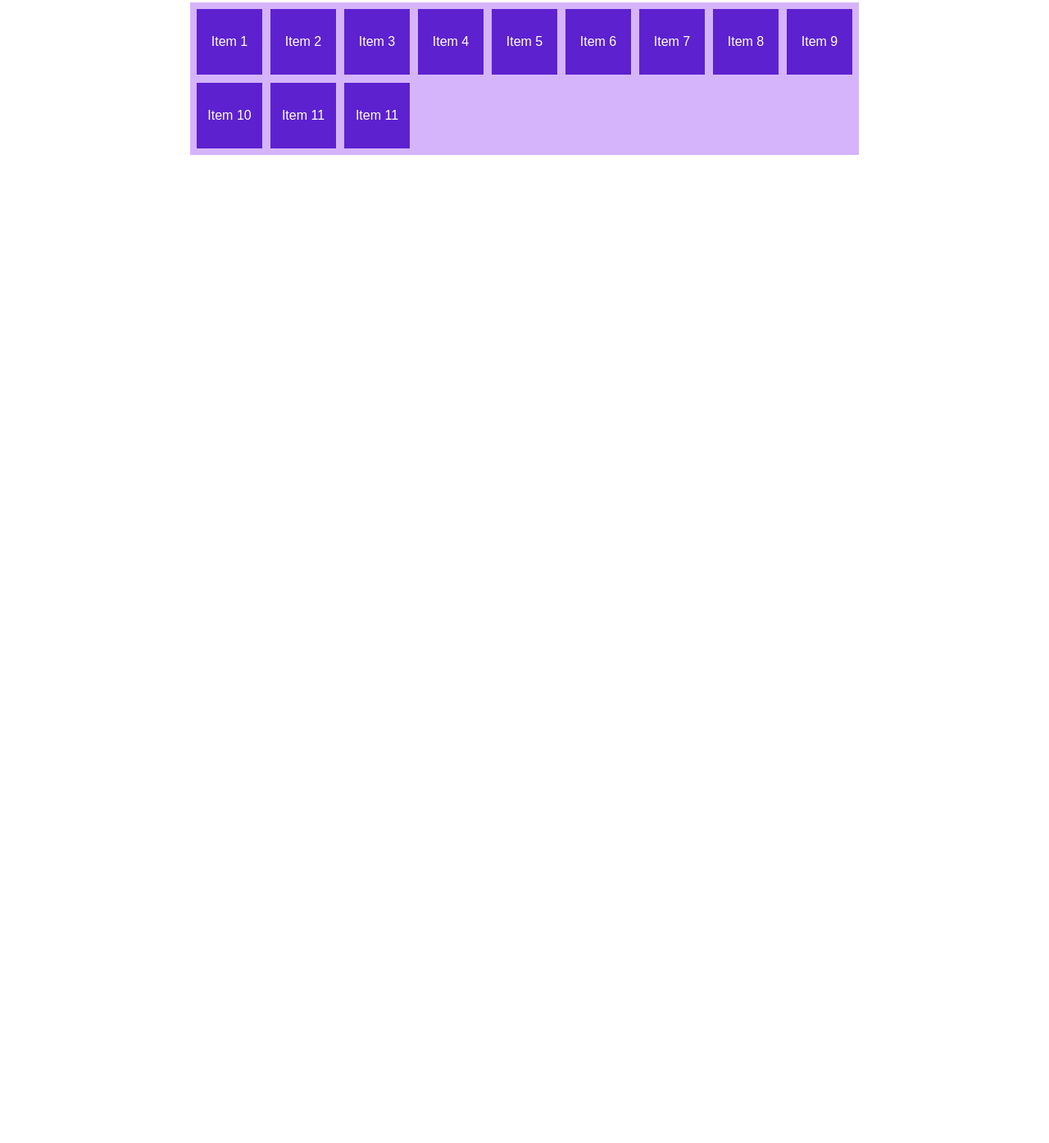
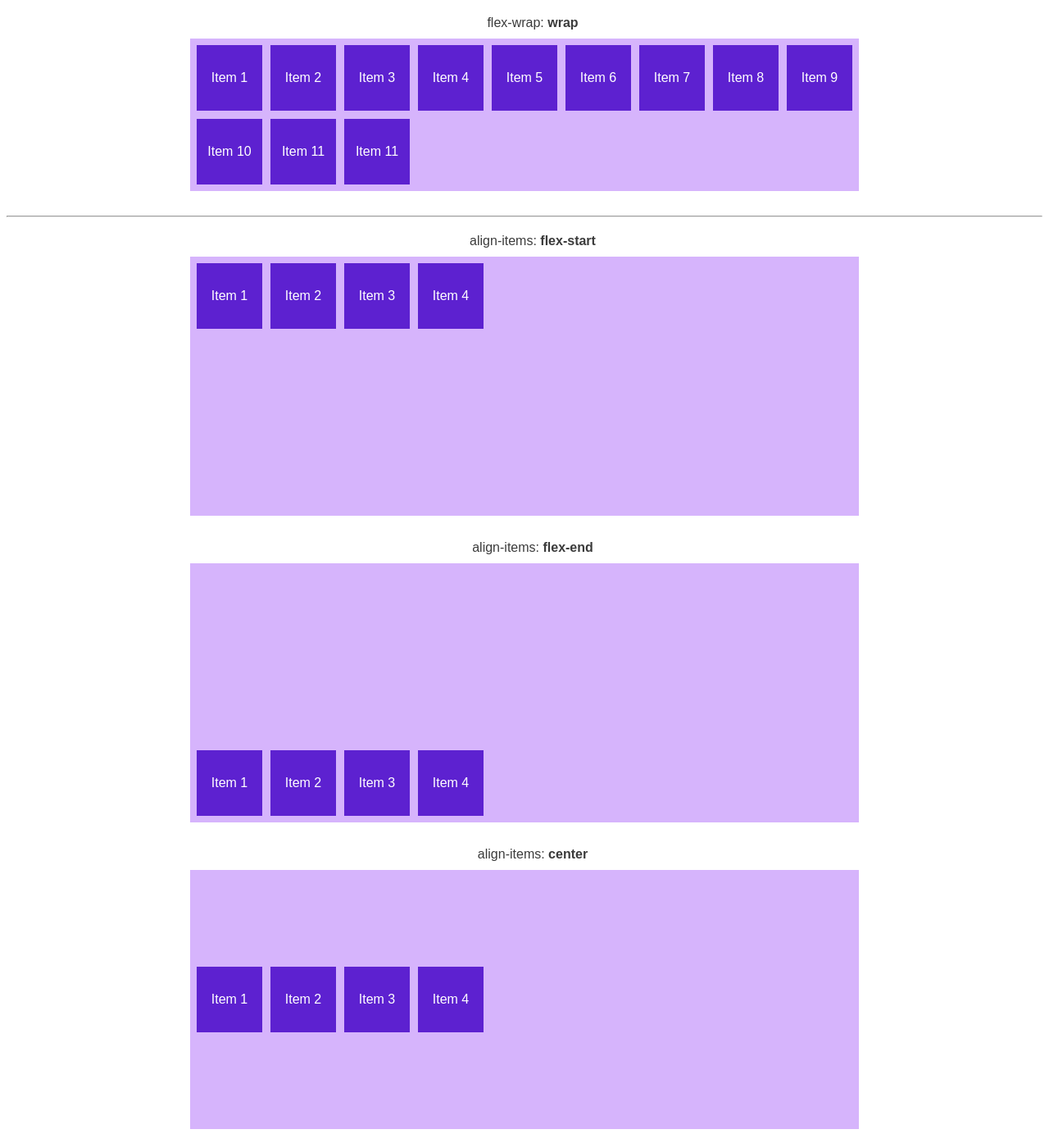
Before and after one commit to Ermeson/Flexbox-Guide, a plain HTML site: page index.html in a window 1280 px wide. Shown: the part 2537-3931 px from the top of the page at 82% size. Before the commit the page ends 2756 px from the top, so only its background shows below. Drawn offline with Linux system fonts and the light colour scheme.

Commit message:
add align-items

```diff
--- a/css/style.css
+++ b/css/style.css
@@ -111,3 +111,27 @@ h4 {
 .flex-wrap{
     flex-wrap: wrap;
 }
+
+.h-300{
+    height: 300px;
+}
+
+.items-start{
+    align-items: flex-start;
+}
+
+.items-end{
+    align-items: flex-end;
+}
+
+.items-center{
+    align-items: center;
+}
+
+.items-baseline{
+    align-items: baseline;
+}
+
+.items-strech{
+    align-items: stretch;
+}
--- a/index.html
+++ b/index.html
@@ -48,7 +48,9 @@
         <div class="item_4">Item 4</div>
     </div>
 
-    <h4>justify-conten: <strong>flex-start</strong></h4>
+    <hr>
+
+    <h4>justify-content: <strong>flex-start</strong></h4>
 
     <div class="container flex-start">
         <div class="item_1">Item 1</div>
@@ -57,7 +59,7 @@
         <div class="item_4">Item 4</div>
     </div>
 
-    <h4>justify-conten: <strong>center</strong></h4>
+    <h4>justify-content: <strong>center</strong></h4>
 
     <div class="container flex-center">
         <div class="item_1">Item 1</div>
@@ -66,7 +68,7 @@
         <div class="item_4">Item 4</div>
     </div>
 
-    <h4>justify-conten: <strong>flex-end</strong></h4>
+    <h4>justify-content: <strong>flex-end</strong></h4>
 
     <div class="container flex-end">
         <div class="item_1">Item 1</div>
@@ -75,7 +77,7 @@
         <div class="item_4">Item 4</div>
     </div>
 
-    <h4>justify-conten: space-around</h4>
+    <h4>justify-content: space-around</h4>
 
     <div class="container space-around">
         <div class="item_1">Item 1</div>
@@ -84,7 +86,7 @@
         <div class="item_4">Item 4</div>
     </div>
 
-    <h4>justify-conten: <strong>space-between</strong></h4>
+    <h4>justify-content: <strong>space-between</strong></h4>
 
     <div class="container space-between">
         <div class="item_1">Item 1</div>
@@ -93,7 +95,7 @@
         <div class="item_4">Item 4</div>
     </div>
 
-    <h4>justify-conten: <strong>space-evenly</strong></h4>
+    <h4>justify-content: <strong>space-evenly</strong></h4>
 
     <div class="container space-around">
         <div class="item_1">Item 1</div>
@@ -101,6 +103,8 @@
         <div class="item_3">Item 3</div>
         <div class="item_4">Item 4</div>
     </div>
+
+    <hr>
 
     <h4>flex-wrap: <strong>nowrap</strong></h4>
 
@@ -136,6 +140,53 @@
         <div class="item_12">Item 11</div>
     </div>
 
+    <hr>
+
+    <h4>align-items: <strong>flex-start</strong></h4>
+
+    <div class="container h-300 items-start">
+        <div class="item_1">Item 1</div>
+        <div class="item_2">Item 2</div>
+        <div class="item_3">Item 3</div>
+        <div class="item_4">Item 4</div>
+    </div>
+
+    <h4>align-items: <strong>flex-end</strong></h4>
+
+    <div class="container h-300 items-end">
+        <div class="item_1">Item 1</div>
+        <div class="item_2">Item 2</div>
+        <div class="item_3">Item 3</div>
+        <div class="item_4">Item 4</div>
+    </div>
+
+    <h4>align-items: <strong>center</strong></h4>
+
+    <div class="container h-300 items-center">
+        <div class="item_1">Item 1</div>
+        <div class="item_2">Item 2</div>
+        <div class="item_3">Item 3</div>
+        <div class="item_4">Item 4</div>
+    </div>
+
+    <h4>align-items: <strong>baseline</strong></h4>
+
+    <div class="container h-300 items-baseline">
+        <div class="item_1">Item 1</div>
+        <div class="item_2">Item 2</div>
+        <div class="item_3">Item 3</div>
+        <div class="item_4">Item 4 Item 4 Item 4</div>
+    </div>
+
+    <h4>align-items: <strong>strech</strong></h4>
+
+    <div class="container h-300 items-strech">
+        <div class="item_1">Item 1</div>
+        <div class="item_2">Item 2</div>
+        <div class="item_3">Item 3</div>
+        <div class="item_4">Item 4 Item 4 Item 4</div>
+    </div>
+
 
 </body>
 
```
